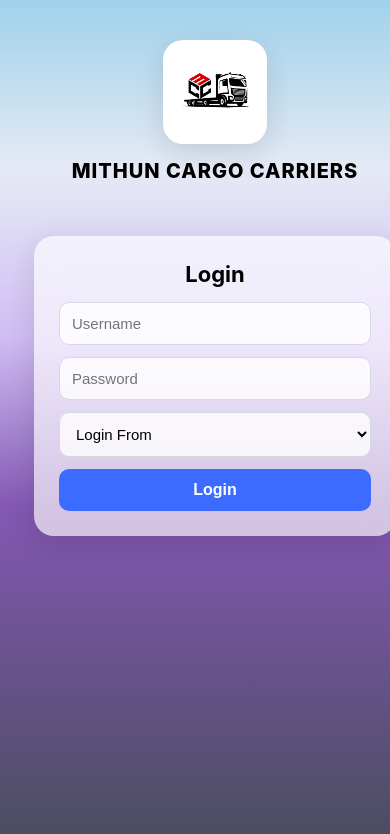
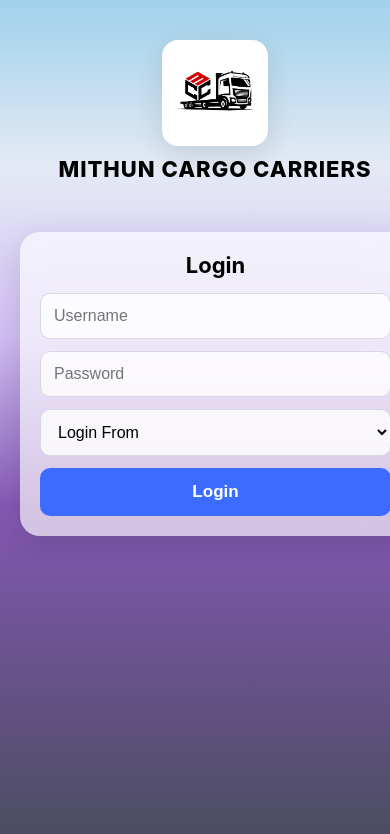
Before and after one commit to suju2021/mcc1, a plain HTML site: page index.html in a window 390 px wide. Shown: the top 834 px of the page. Drawn offline with Linux system fonts and the light colour scheme.

Commit message:
Update style.css

```diff
--- a/style.css
+++ b/style.css
@@ -111,38 +111,65 @@ body {
 }
 @media (max-width: 767px) {
 
+    /* Full section stacks vertically */
     .header {
         height: auto;
         padding: 40px 20px;
+        display: flex;
         flex-direction: column;
         justify-content: center;
+        align-items: center; /* Center everything horizontally */
         text-align: center;
+        gap: 25px; /* spacing between logo & login box */
     }
 
+    /* Center logo + company title */
     .header-left {
         width: 100%;
-        align-items: center;
-        margin-bottom: 20px;
+        display: flex;
+        flex-direction: column;
+        align-items: center; /* centers logo and title */
+        justify-content: center;
+        margin-bottom: 10px;
     }
 
+    /* Smaller logo for mobile */
     .company-logo {
-        width: 80px;
-        height: 80px;
+        width: 90px;
+        height: 90px;
+        padding: 8px;
+        border-radius: 16px;
     }
 
+    /* Adjust company name */
     .company-name {
-        font-size: 20px;
+        font-size: 22px;
         letter-spacing: 1px;
+        margin-top: 10px;
     }
 
-    /* Login box centers on mobile */
+    /* PERFECT CENTERED LOGIN BOX ON MOBILE */
     .login-box {
-        position: static;
+        position: relative;   /* Removes right-absolute positioning */
+        width: 90%;           /* Full width but with small margins */
+        max-width: 380px;     /* Looks perfect on all mobiles */
+        margin: 0 auto;       /* Center horizontally */
         transform: none;
-        width: 80%;
-        margin: 20px auto;
         right: auto;
         top: auto;
+        padding: 20px;
+    }
+
+    /* Inputs look clean on mobile */
+    .login-box input,
+    .login-box select {
+        font-size: 16px;
+        padding: 13px;
+    }
+
+    .login-box button {
+        font-size: 17px;
+        padding: 14px;
     }
 }
 @media (min-width: 768px) and (max-width: 1024px) {
@@ -162,7 +189,7 @@ body {
     }
 
     .login-box {
-        right: 80px;
+        right: auto;
         width: 350px;
     }
 }
```
